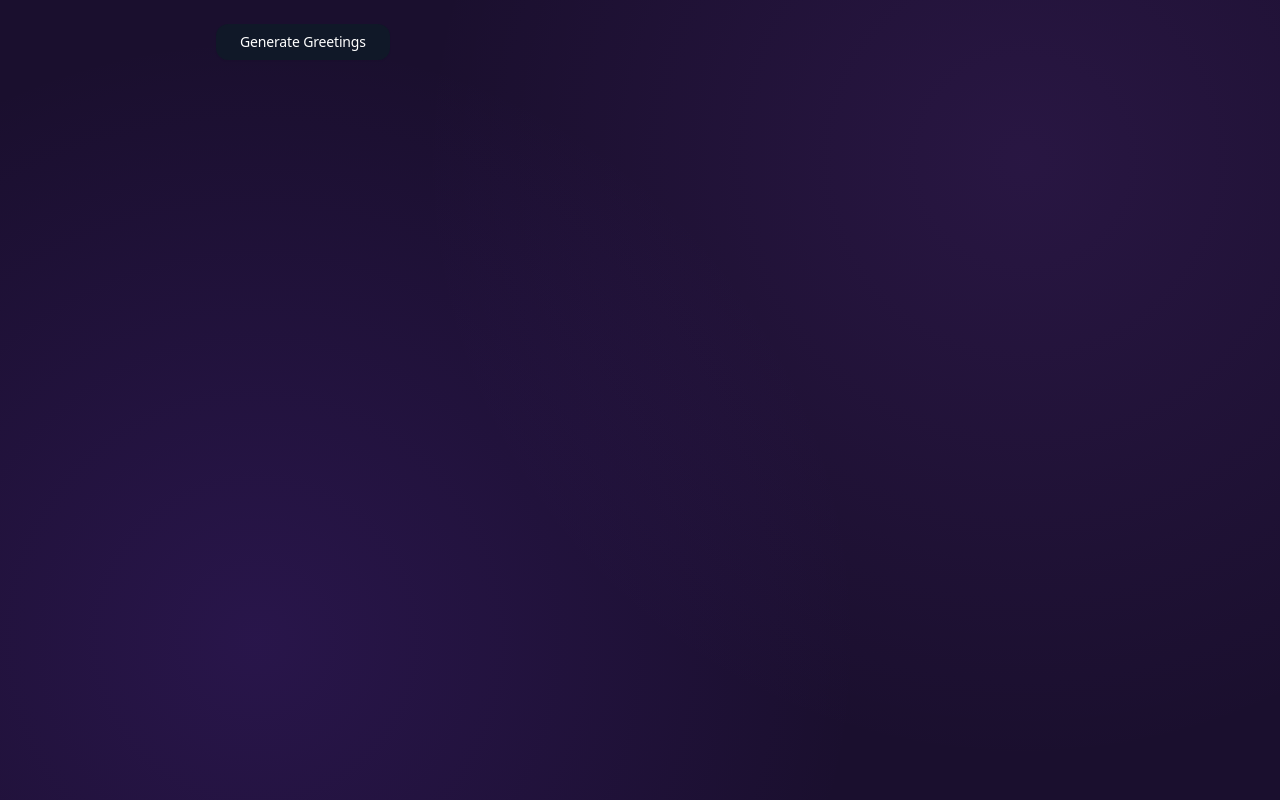
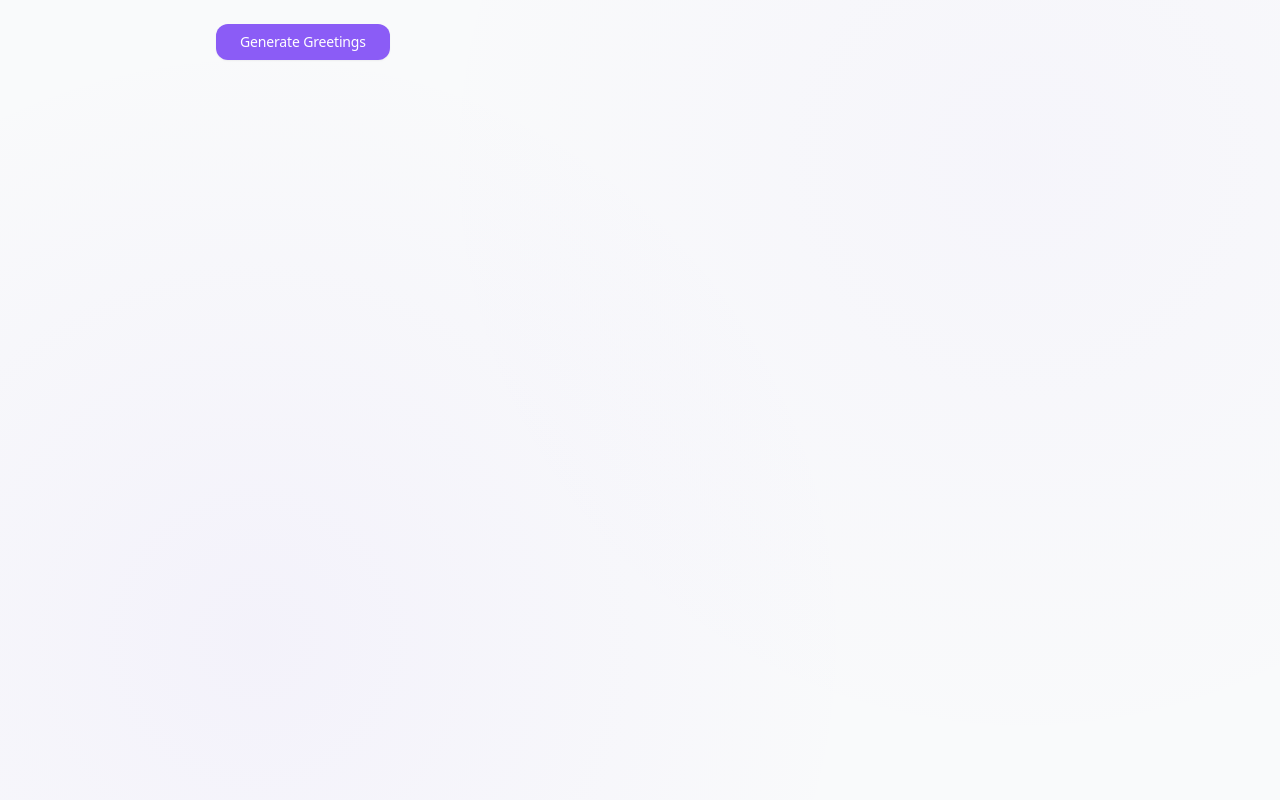
Before and after one commit to agamm/rolomind, a Next.js app: page /debug in a window 1280 px wide. Built offline with nearby package versions, Linux system fonts and the light colour scheme.

Commit message:
CSS fixes, continued

```diff
--- a/app/globals.css
+++ b/app/globals.css
@@ -29,25 +29,55 @@
 
 :root {
   --radius: 1rem;
-  /* Clean, sophisticated palette */
-  --background: #1a0f2e;
-  --foreground: #f8f9fa;
+  /* Consolidated color palette */
+
+  /* Main backgrounds */
+  --background: #F9FAFB;
+  --foreground: #111827;
+
+  /* Card colors */
   --card: #FFFFFF;
-  --card-foreground: #09090B;
+  --card-foreground: #111827;
+
+  /* Dark panel colors */
+  --dark-bg: #0F0F23;
+  --dark-card: #1A1B3A;
+  --dark-border: #2D2E5F;
+  --dark-text: #F9FAFB;
+
+  /* Text colors */
+  --text-primary: #111827;
+  --text-secondary: #6B7280;
+  --text-muted: #9CA3AF;
+  --text-placeholder: #71717A;
+
+  /* Accent colors */
+  --primary: #8B5CF6;
+  --primary-hover: #A78BFA;
+  --primary-foreground: #FFFFFF;
+  --linkedin: #0A66C2;
+
+  /* UI colors */
+  --border: #E5E7EB;
+  --input: #FFFFFF;
+  --ring: #8B5CF6;
+
+  /* Status colors */
+  --success: #10B981;
+  --warning: #F59E0B;
+  --destructive: #EF4444;
+  --toggle-active: #8B5CF6;
+  --toggle-inactive: #3F3F46;
+
+  /* Legacy support */
   --popover: #FFFFFF;
-  --popover-foreground: #09090B;
-  --primary: #7C3AED;
-  --primary-foreground: #FAFAFA;
+  --popover-foreground: #111827;
   --secondary: #F5F6F8;
-  --secondary-foreground: #18181B;
+  --secondary-foreground: #111827;
   --muted: #F5F6F8;
-  --muted-foreground: #71717A;
+  --muted-foreground: #6B7280;
   --accent: #F5F6F8;
-  --accent-foreground: #18181B;
-  --destructive: #EF4444;
-  --border: #E8E9EC;
-  --input: #F5F6F8;
-  --ring: #7C3AED;
+  --accent-foreground: #111827;
 }
 
 .dark {
@@ -100,28 +130,42 @@
   height: 100%;
   pointer-events: none;
   z-index: -1;
-  background-color: #1a0f2e;
+  background-color: var(--background);
   background-image:
-    radial-gradient(circle at 20% 80%, rgba(124, 58, 237, 0.15) 0%, transparent 50%),
-    radial-gradient(circle at 80% 20%, rgba(168, 85, 247, 0.1) 0%, transparent 50%);
+    radial-gradient(circle at 20% 80%, rgba(139, 92, 246, 0.05) 0%, transparent 50%),
+    radial-gradient(circle at 80% 20%, rgba(139, 92, 246, 0.03) 0%, transparent 50%);
 }
 
 
 /* Modern primary button */
 .warm-button {
-  @apply bg-gray-900 text-white font-medium px-6 py-3 rounded-xl;
+  @apply font-medium px-6 py-3 rounded-xl;
+  background: var(--primary);
+  color: var(--primary-foreground);
   position: relative;
   overflow: hidden;
   transition: all 0.2s ease;
   box-shadow:
     0 1px 2px rgba(0, 0, 0, 0.05);
+  animation: slideIn 0.3s cubic-bezier(0.34, 1.56, 0.64, 1);
+}
+
+@keyframes slideIn {
+  from {
+    opacity: 0;
+    transform: translateX(20px) scale(0.95);
+  }
+  to {
+    opacity: 1;
+    transform: translateX(0) scale(1);
+  }
 }
 
 .warm-button:hover:not(:disabled) {
-  @apply bg-gray-800;
+  background: var(--primary-hover);
   transform: translateY(-1px);
   box-shadow:
-    0 4px 6px -1px rgba(0, 0, 0, 0.1),
+    0 4px 6px -1px rgba(139, 92, 246, 0.3),
     0 2px 4px -1px rgba(0, 0, 0, 0.06);
 }
 
@@ -130,58 +174,97 @@
 }
 
 .warm-button:disabled {
-  @apply bg-gray-300 text-gray-500 cursor-not-allowed;
+  @apply cursor-not-allowed;
+  background: rgba(139, 92, 246, 0.3);
+  color: rgba(139, 92, 246, 0.8);
   opacity: 1;
 }
 
 /* Soft inputs */
 .soft-input {
-  @apply border border-gray-200 rounded-xl px-4 py-3 text-base;
-  background: rgba(255, 255, 255, 0.7);
-  color: #1a1a1a;
+  @apply border rounded-xl px-4 py-3 text-base;
+  background: var(--input);
+  border-color: var(--border);
+  color: var(--foreground);
   transition: all 0.2s ease;
   box-shadow: none;
 }
 
 .soft-input:focus {
-  @apply outline-none border-gray-300;
-  background: white;
+  @apply outline-none;
+  border-color: var(--primary);
   box-shadow:
-    0 0 0 4px rgba(0, 0, 0, 0.03),
+    0 0 0 4px rgba(139, 92, 246, 0.1),
     0 1px 2px rgba(0, 0, 0, 0.05);
 }
 
 .soft-input:disabled {
-  @apply bg-gray-50 border-gray-200 text-gray-400 cursor-not-allowed;
+  @apply cursor-not-allowed;
+  background: var(--muted);
+  border-color: var(--border);
+  color: var(--muted-foreground);
+  opacity: 0.6;
 }
 
 .soft-input::placeholder {
-  color: #9ca3af;
+  color: var(--text-placeholder);
 }
 
-/* AI search form - clean modern design */
+/* AI search form inputs */
+.ai-search-form .soft-input {
+  background: rgba(255, 255, 255, 0.9);
+  border-color: rgba(139, 92, 246, 0.3);
+  color: var(--text-primary);
+}
+
+.ai-search-form .soft-input:focus {
+  background: rgba(255, 255, 255, 0.95);
+  border-color: var(--primary);
+  box-shadow:
+    0 0 0 4px rgba(139, 92, 246, 0.15),
+    0 1px 2px rgba(0, 0, 0, 0.05);
+}
+
+.ai-search-form .soft-input::placeholder {
+  color: var(--text-placeholder);
+}
+
+/* AI search form - purple gradient design */
 .ai-search-form {
   @apply rounded-2xl p-6;
   background: linear-gradient(135deg,
-    rgba(255, 255, 255, 0.98) 0%,
-    rgba(250, 250, 251, 0.96) 100%);
+    rgba(251, 248, 255, 1) 0%,
+    rgba(245, 240, 255, 1) 35%,
+    rgba(240, 235, 255, 1) 65%,
+    rgba(235, 230, 255, 1) 100%);
   backdrop-filter: blur(20px);
-  border: 1px solid rgba(229, 231, 235, 0.8);
+  border: 1px solid rgba(139, 92, 246, 0.2);
   position: relative;
   overflow: hidden;
   box-shadow:
-    0 1px 3px rgba(0, 0, 0, 0.05),
-    0 10px 15px -3px rgba(0, 0, 0, 0.08),
+    0 1px 3px rgba(139, 92, 246, 0.1),
+    0 10px 15px -3px rgba(139, 92, 246, 0.08),
     0 4px 6px -2px rgba(0, 0, 0, 0.05);
   transition: all 0.3s ease;
+  color: var(--text-primary);
 }
 
 .ai-search-form:hover {
+  background: linear-gradient(135deg,
+    rgba(248, 245, 255, 1) 0%,
+    rgba(240, 235, 255, 1) 35%,
+    rgba(235, 228, 255, 1) 65%,
+    rgba(230, 220, 255, 1) 100%);
   box-shadow:
-    0 1px 3px rgba(0, 0, 0, 0.08),
-    0 20px 25px -5px rgba(0, 0, 0, 0.1),
-    0 10px 10px -5px rgba(0, 0, 0, 0.04);
+    0 1px 3px rgba(139, 92, 246, 0.15),
+    0 20px 25px -5px rgba(139, 92, 246, 0.12),
+    0 10px 10px -5px rgba(0, 0, 0, 0.08);
   transform: translateY(-1px);
+  border-color: rgba(139, 92, 246, 0.3);
+}
+
+.ai-search-form h2 {
+  color: var(--text-primary);
 }
 
 .ai-search-form::before {
@@ -231,17 +314,30 @@
 /* Logo text */
 .display-text {
   @apply text-4xl font-bold tracking-tight;
-  background: linear-gradient(135deg, #7C3AED, #A78BFA);
-  background-clip: text;
-  -webkit-background-clip: text;
-  -webkit-text-fill-color: transparent;
+  position: relative;
+  color: var(--primary);
   transition: all 0.3s ease;
+}
+
+.display-text::before {
+  content: '';
+  position: absolute;
+  inset: -10px;
+  background: linear-gradient(135deg, #A78BFA, #E879F9, #7C3AED);
+  background-size: 200% 200%;
+  border-radius: 8px;
+  opacity: 0;
+  filter: blur(15px);
+  z-index: -1;
+  transition: opacity 0.3s ease;
 }
 
 .display-text:hover {
   transform: scale(1.05);
-  background: linear-gradient(135deg, #A78BFA, #E879F9, #7C3AED);
-  background-size: 200% 200%;
+}
+
+.display-text:hover::before {
+  opacity: 0.5;
   animation: gradient-shift 3s ease infinite;
 }
 
@@ -254,12 +350,14 @@
 /* Contact cards */
 .contact-card {
   @apply rounded-xl p-5;
-  background: white;
+  background: var(--card);
   backdrop-filter: blur(10px);
-  border: 1px solid rgba(209, 213, 219, 1);
+  border: 1px solid var(--border);
   box-shadow:
-    0 1px 2px rgba(0, 0, 0, 0.05);
+    0 1px 3px rgba(0, 0, 0, 0.02),
+    0 1px 2px rgba(0, 0, 0, 0.01);
   transition: all 0.2s cubic-bezier(0.4, 0, 0.2, 1);
+  color: var(--text-primary);
 }
 
 .dark .contact-card {
@@ -269,10 +367,11 @@
 
 .contact-card:hover {
   transform: translateY(-2px);
+  background: var(--card);
   box-shadow:
-    0 10px 15px -3px rgba(0, 0, 0, 0.1),
-    0 4px 6px -2px rgba(0, 0, 0, 0.05);
-  border-color: rgba(156, 163, 175, 1);
+    0 10px 15px -3px rgba(0, 0, 0, 0.08),
+    0 4px 6px -2px rgba(0, 0, 0, 0.04);
+  border-color: var(--primary);
 }
 
 
@@ -368,11 +467,14 @@
 
 /* Contact list container */
 .contact-list-container {
-  background: rgba(255, 255, 255, 0.95);
-  backdrop-filter: blur(10px);
-  border: 1px solid rgba(255, 255, 255, 0.4);
+  background: linear-gradient(135deg,
+    rgba(255, 255, 255, 0.95) 0%,
+    rgba(252, 251, 255, 0.9) 100%);
+  backdrop-filter: blur(20px);
+  border: 1px solid rgba(229, 231, 235, 0.6);
   border-radius: 1.5rem;
   box-shadow:
-    0 4px 12px rgba(0, 0, 0, 0.08),
-    0 2px 4px rgba(0, 0, 0, 0.04);
+    0 4px 12px rgba(139, 92, 246, 0.04),
+    0 2px 4px rgba(0, 0, 0, 0.02),
+    inset 0 1px 2px rgba(255, 255, 255, 0.9);
 }
--- a/components/contact/ai-query.tsx
+++ b/components/contact/ai-query.tsx
@@ -125,7 +125,7 @@ export function AIQuery({ contacts, onResults, onSearchingChange, onProcessingCh
       <div className="ai-search-form fade-in">
         <div className="flex items-center gap-2 mb-4">
           <Sparkles className="h-5 w-5 text-primary" />
-          <h2 className="text-xl font-semibold text-gray-900">AI Contact Search</h2>
+          <h2 className="text-xl font-semibold">AI Contact Search</h2>
         </div>
 
         <form onSubmit={handleSubmit} className="space-y-4">
@@ -137,11 +137,12 @@ export function AIQuery({ contacts, onResults, onSearchingChange, onProcessingCh
               disabled={isSearching}
               className="flex-1 soft-input"
             />
-            <button
-              type="submit"
-              disabled={isSearching || !query.trim() || contacts.length === 0}
-              className="warm-button"
-            >
+            {query.trim() && (
+              <button
+                type="submit"
+                disabled={isSearching || contacts.length === 0}
+                className="warm-button"
+              >
               {isSearching ? (
                 <>
                   <Loader2 className="h-4 w-4 animate-spin mr-2" />
@@ -150,7 +151,8 @@ export function AIQuery({ contacts, onResults, onSearchingChange, onProcessingCh
               ) : (
                 'Search'
               )}
-            </button>
+              </button>
+            )}
           </div>
 
           <div className="flex items-center gap-2 pt-2">
@@ -162,14 +164,14 @@ export function AIQuery({ contacts, onResults, onSearchingChange, onProcessingCh
             />
             <Label
               htmlFor="ai-summary"
-              className="text-sm font-normal text-gray-600 cursor-pointer"
+              className="text-sm font-normal cursor-pointer"
             >
               Generate AI summary after search
             </Label>
           </div>
 
           {contacts.length === 0 && (
-            <p className="text-sm text-muted-foreground">
+            <p className="text-sm opacity-70">
               Import contacts to use AI search.
             </p>
           )}
@@ -187,7 +189,7 @@ export function AIQuery({ contacts, onResults, onSearchingChange, onProcessingCh
           <div className="flex items-center justify-between">
             <div className="flex items-center gap-2">
               <Loader2 className="h-4 w-4 animate-spin text-primary" />
-              <span className="text-sm font-medium text-gray-700">
+              <span className="text-sm font-medium">
                 {isProcessingResults ? 'Sorting and cleaning results...' : `Querying contacts in batches... (${formatElapsedTime(elapsedSeconds)})`}
               </span>
             </div>
--- a/components/contact/list.tsx
+++ b/components/contact/list.tsx
@@ -214,7 +214,7 @@ export function ContactList({ contacts, onSearch, aiResults, isAISearching }: Co
           {/* Header */}
           <div className="flex items-center justify-between">
             <div className="flex items-center gap-4">
-              <h3 className="text-xl font-semibold text-gray-900 flex items-center gap-2">
+              <h3 className="text-xl font-semibold flex items-center gap-2" style={{ color: '#111827' }}>
                 {aiResults && aiResults.length > 0 ? 'AI Search Results' : 'All Contacts'} ({filteredContacts.length})
                 {aiResults && aiResults.length > 0 && (
                   <span className="relative flex h-2 w-2">
```
Also changed, not shown: components/contact/card.tsx (+8 -7 lines).
